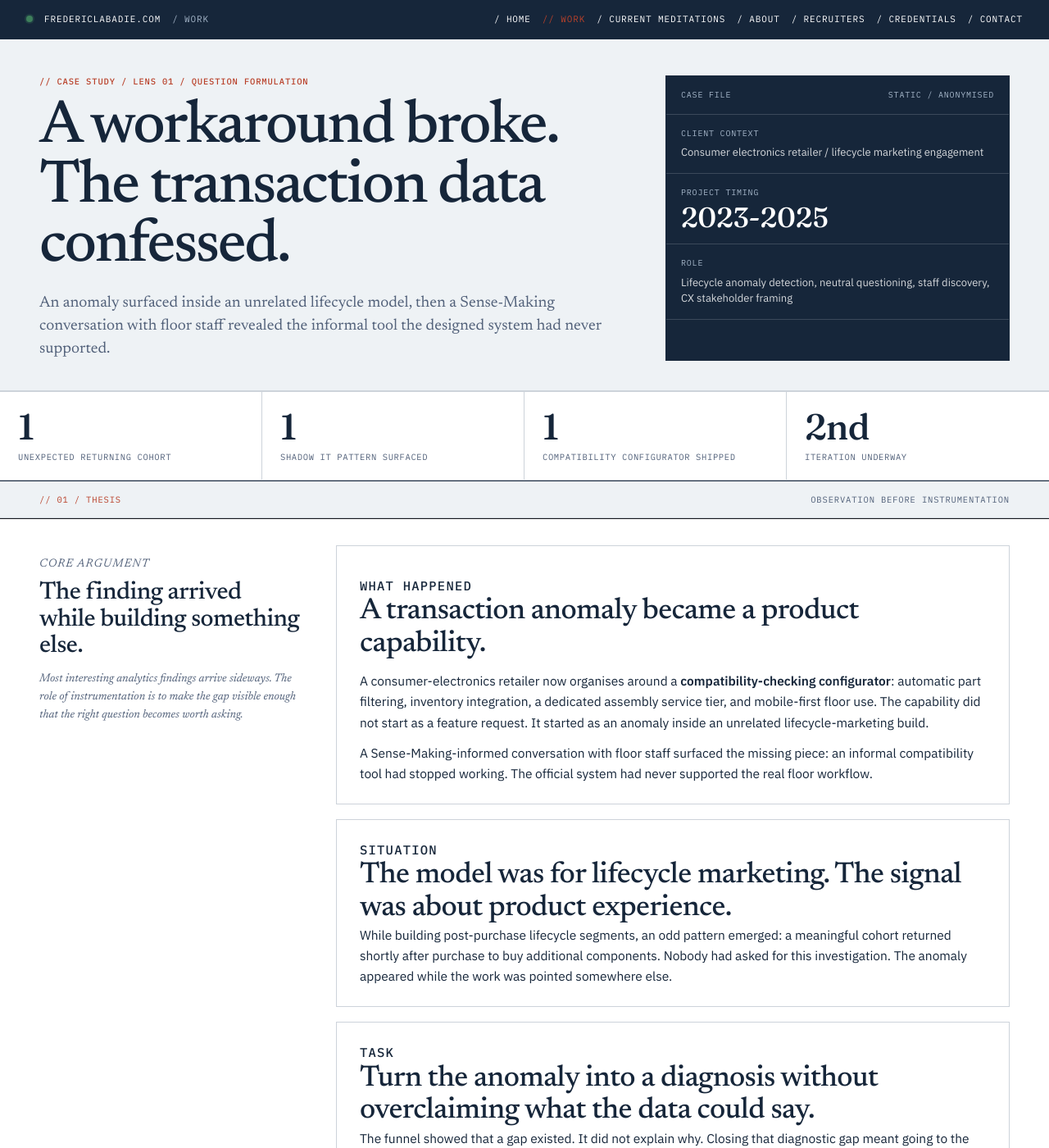
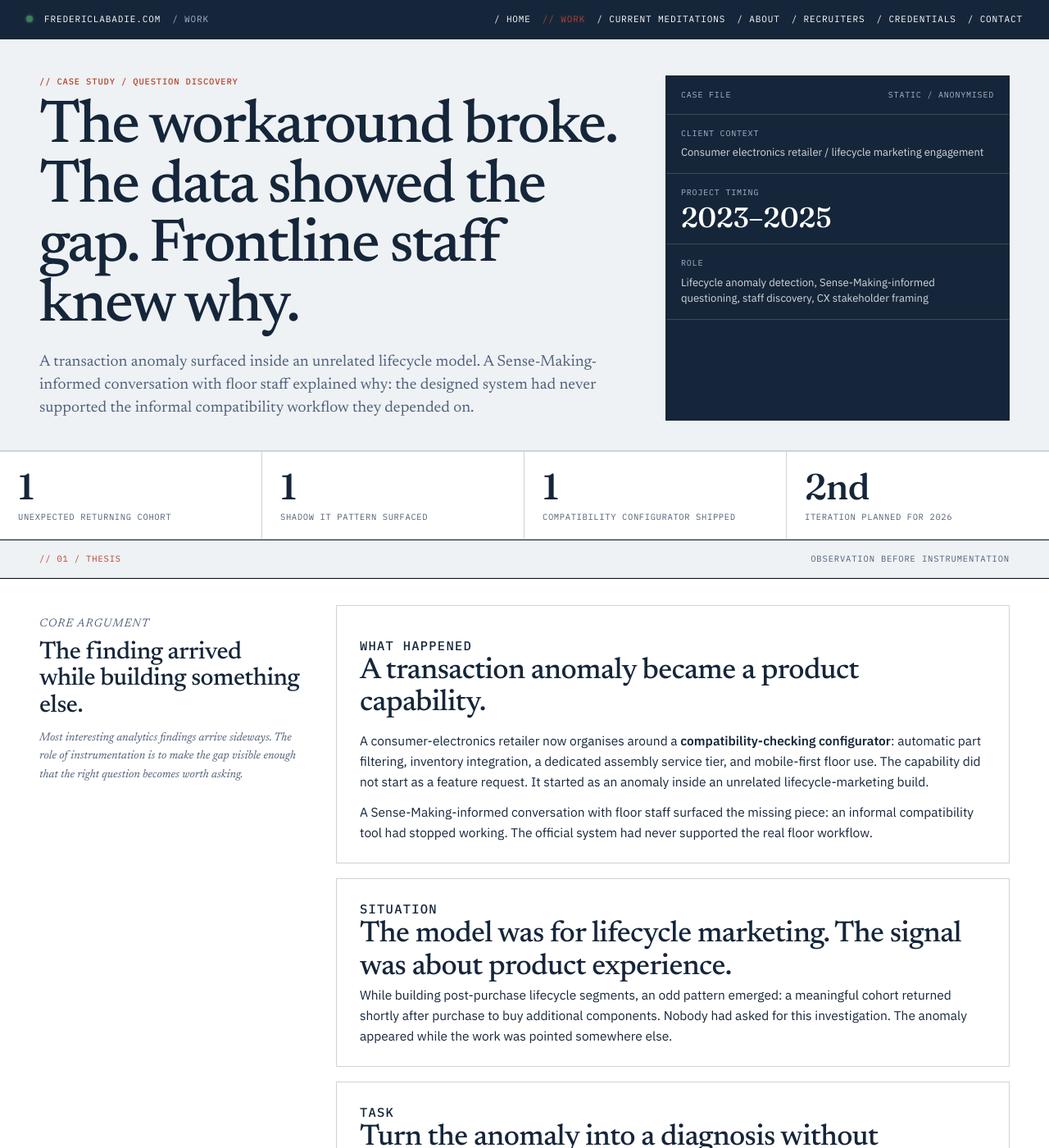
Before and after one commit to fredericlabadie/fredericlabadie.github.io, a Jekyll site: the page built from work/shadow-it.html, in a window 1280 px wide and 1400 px high. Shown: the whole window at 82% size. Built offline with Jekyll 4.4.1, drawn with Linux system fonts in a browser that asks for light colours; comment, search, counter and statistics services are not loaded; some of the changed text lies outside the part shown.

Commit message:
Update Shadow IT case copy after review

```diff
--- a/work/shadow-it.html
+++ b/work/shadow-it.html
@@ -2,25 +2,25 @@
 nav_key: work
 footer_label: Case study
 layout: case
-title: "A workaround broke. The transaction data confessed."
-description: "A lifecycle anomaly led to a shadow IT discovery and a compatibility-checking product capability now central to a consumer electronics retailer."
-og_title: "A workaround broke. The transaction data confessed. &mdash; case study"
+title: "The workaround broke. The data showed the gap. Frontline staff knew why."
+description: "A transaction anomaly surfaced a shadow IT workflow and led to a compatibility-checking product capability now central to a consumer electronics retailer."
+og_title: "The workaround broke. The data showed the gap. Frontline staff knew why. &mdash; case study"
 og_description: "A shadow IT discovery that became a core product capability."
 og_url: "https://fredericlabadie.com/work/shadow-it.html"
-twitter_title: "A workaround broke. The transaction data confessed. &mdash; case study"
+twitter_title: "The workaround broke. The data showed the gap. Frontline staff knew why. &mdash; case study"
 twitter_description: "A shadow IT discovery that became a core product capability."
 ---
     <header class="bp-case-hero">
       <div>
-        <p class="bp-case-kicker bp-case-accent">// Case study / Lens 01 / Question Formulation</p>
-        <h1>A workaround broke. The transaction data confessed.</h1>
-        <p class="bp-case-dek">An anomaly surfaced inside an unrelated lifecycle model, then a Sense-Making conversation with floor staff revealed the informal tool the designed system had never supported.</p>
+        <p class="bp-case-kicker bp-case-accent">// Case study / Question discovery</p>
+        <h1>The workaround broke. The data showed the gap. Frontline staff knew why.</h1>
+        <p class="bp-case-dek">A transaction anomaly surfaced inside an unrelated lifecycle model. A Sense-Making-informed conversation with floor staff explained why: the designed system had never supported the informal compatibility workflow they depended on.</p>
       </div>
       <aside class="bp-case-hero-panel" aria-label="Case summary">
         <div class="bp-case-panel-head"><span>Case file</span><span>Static / anonymised</span></div>
         <div class="bp-case-panel-row"><span>Client context</span><p>Consumer electronics retailer / lifecycle marketing engagement</p></div>
-        <div class="bp-case-panel-row"><span>Project timing</span><strong>2023-2025</strong></div>
-        <div class="bp-case-panel-row"><span>Role</span><p>Lifecycle anomaly detection, neutral questioning, staff discovery, CX stakeholder framing</p></div>
+        <div class="bp-case-panel-row"><span>Project timing</span><strong>2023–2025</strong></div>
+        <div class="bp-case-panel-row"><span>Role</span><p>Lifecycle anomaly detection, Sense-Making-informed questioning, staff discovery, CX stakeholder framing</p></div>
       </aside>
     </header>
 
@@ -28,7 +28,7 @@ twitter_description: "A shadow IT discovery that became a core product capabilit
       <article><strong>1</strong><span>unexpected returning cohort</span></article>
       <article><strong>1</strong><span>shadow IT pattern surfaced</span></article>
       <article><strong>1</strong><span>compatibility configurator shipped</span></article>
-      <article><strong>2nd</strong><span>iteration underway</span></article>
+      <article><strong>2nd</strong><span>iteration planned for 2026</span></article>
     </section>
 
     <div class="bp-case-section-tag" aria-hidden="true"><span>// 01 / thesis</span><span>observation before instrumentation</span></div>
@@ -55,7 +55,7 @@ twitter_description: "A shadow IT discovery that became a core product capabilit
         <article class="bp-case-block">
           <p class="bp-case-mono bp-case-accent">Task</p>
           <h3>Turn the anomaly into a diagnosis without overclaiming what the data could say.</h3>
-          <p>The funnel showed that a gap existed. It did not explain why. Closing that diagnostic gap meant going to the people holding the lived context: floor staff using workarounds because the official tools were wrong, slow, or not designed for floor use.</p>
+          <p>The transaction pattern showed that a gap existed. It did not explain why. Closing that diagnostic gap meant going to the people holding the lived context: floor staff using workarounds because the official tools were wrong, slow, or not designed for floor use.</p>
         </article>
       </div>
     </section>
@@ -109,7 +109,7 @@ twitter_description: "A shadow IT discovery that became a core product capabilit
             <li><strong>Dedicated assembly service tier</strong> built around the new capability.</li>
             <li><strong>Mobile-first floor use</strong>, because staff needed the tool in context, not at a desk.</li>
             <li><strong>Improved error messaging</strong> addressing a second friction point staff surfaced.</li>
-            <li><strong>Second iteration underway</strong>, shaped by continued staff input.</li>
+            <li><strong>Second iteration planned for 2026</strong>, shaped by continued staff input.</li>
           </ul>
         </article>
 
@@ -132,7 +132,7 @@ twitter_description: "A shadow IT discovery that became a core product capabilit
 
     <div class="bp-case-section-tag" aria-hidden="true"><span>// 04 / next</span><span>case library / adjacent evidence / contact</span></div>
     <section class="bp-case-next">
-      <a href="../work/"><span class="bp-case-mono bp-case-accent">More cases</span><strong>Full case library.</strong><span>Eighteen cases across seven lenses: question formulation, instrumentation, experimentation, AI workflows, adoption, marketing analytics, and data engineering.</span></a>
+      <a href="../work/"><span class="bp-case-mono bp-case-accent">More cases</span><strong>Full case library.</strong><span>Sixteen primary cases across seven categories: question discovery, instrumentation, experimentation, AI workflows, adoption, marketing analytics, and data engineering.</span></a>
       <a href="ux-research-home-services.html"><span class="bp-case-mono bp-case-accent">Adjacent case</span><strong>Telemetry locates. Method diagnoses.</strong><span>Mixed-methods UX research using GA4, A/B telemetry, UserZoom, and Sense-Making neutral questioning.</span></a>
       <a href="../contact/"><span class="bp-case-mono bp-case-accent">Get in touch</span><strong>Contact and context.</strong><span>Email, LinkedIn, GitHub, the CV. Happy to walk through this case or any other in detail.</span></a>
     </section>
```
Also changed, not shown: other parts of work/shadow-it.html (+2 -2 lines).
